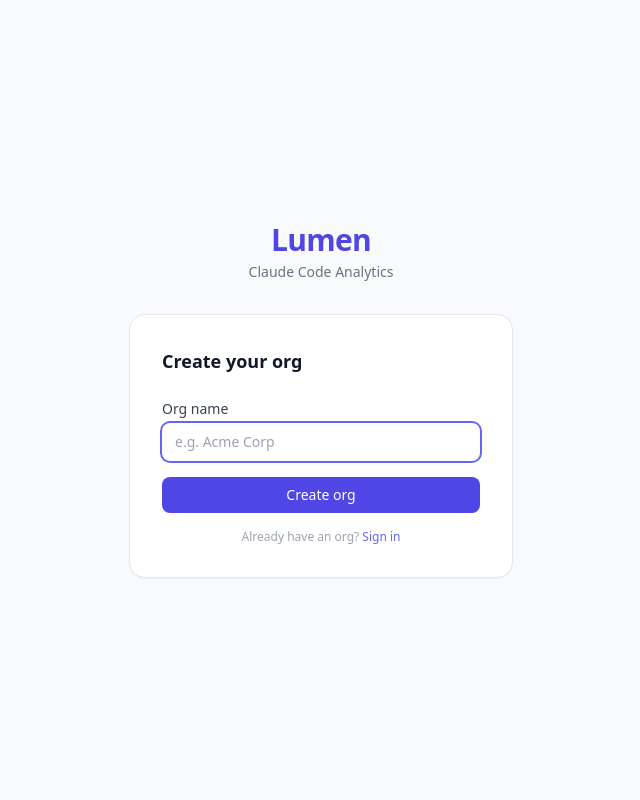
After one commit to BiggerPockets/lumen, a FastAPI app: template app/templates/setup.html in a window 1280 px wide. The commit adds this page. Shown: the whole page, without its empty margins (319-959 px from the left). Run offline with FastAPI, Linux system fonts and the light colour scheme; the template is opened without the code that fills it, so the values that code supplies are empty; some libraries are stand-ins or nearby versions.

Commit message:
Add auth, setup page, landing page, and dashboard cookie session

```diff
--- a/app/main.py
+++ b/app/main.py
@@ -1,17 +1,26 @@
-from fastapi import FastAPI
-from fastapi.responses import JSONResponse
+from fastapi import FastAPI, Request
+from fastapi.responses import HTMLResponse
+from fastapi.templating import Jinja2Templates
 from .database import engine, Base
-from .routes import events, dashboard, orgs
+from .routes import auth, events, dashboard, orgs
 
 Base.metadata.create_all(bind=engine)
 
 app = FastAPI(title="Lumen", description="Claude Code analytics platform")
+templates = Jinja2Templates(directory="app/templates")
 
+app.include_router(auth.router)
 app.include_router(events.router)
 app.include_router(dashboard.router)
 app.include_router(orgs.router)
 
 
+@app.get("/", response_class=HTMLResponse)
+def index(request: Request):
+    base_url = str(request.base_url).rstrip("/")
+    return templates.TemplateResponse(request, "index.html", {"base_url": base_url})
+
+
 @app.get("/health")
 def health():
     return {"status": "ok"}
--- /dev/null
+++ b/app/routes/auth.py
@@ -0,0 +1,43 @@
+import os
+from fastapi import APIRouter, Depends, Form, Request
+from fastapi.responses import HTMLResponse, RedirectResponse
+from fastapi.templating import Jinja2Templates
+from sqlalchemy.orm import Session
+from ..database import get_db
+from ..models import Org
+
+router = APIRouter()
+templates = Jinja2Templates(directory="app/templates")
+
+COOKIE_NAME = "lumen_session"
+
+
+def get_current_org(request: Request, db: Session = Depends(get_db)):
+    api_key = request.cookies.get(COOKIE_NAME)
+    if not api_key:
+        return None
+    return db.query(Org).filter(Org.api_key == api_key).first()
+
+
+@router.get("/login", response_class=HTMLResponse)
+def login_page(request: Request):
+    return templates.TemplateResponse(request, "login.html", {})
+
+
+@router.post("/login")
+def login(request: Request, api_key: str = Form(...), db: Session = Depends(get_db)):
+    org = db.query(Org).filter(Org.api_key == api_key.strip()).first()
+    if not org:
+        return templates.TemplateResponse(
+            request, "login.html", {"error": "Invalid API key."}
+        )
+    response = RedirectResponse(url="/dashboard", status_code=303)
+    response.set_cookie(COOKIE_NAME, api_key.strip(), httponly=True, samesite="lax")
+    return response
+
+
+@router.get("/logout")
+def logout():
+    response = RedirectResponse(url="/login", status_code=303)
+    response.delete_cookie(COOKIE_NAME)
+    return response
--- a/app/templates/dashboard.html
+++ b/app/templates/dashboard.html
@@ -19,7 +19,10 @@
       <span class="text-gray-300">/</span>
       <span class="text-gray-700 font-medium">{{ org.name }}</span>
     </div>
-    <span class="text-xs text-gray-400">Last 30 days</span>
+    <div class="flex items-center gap-4">
+      <span class="text-xs text-gray-400">Last 30 days</span>
+      <a href="/logout" class="text-xs text-gray-400 hover:text-gray-600">Sign out</a>
+    </div>
   </header>
 
   <main class="max-w-7xl mx-auto px-6 py-8 space-y-8">
--- /dev/null
+++ b/app/templates/setup.html
@@ -0,0 +1,102 @@
+<!DOCTYPE html>
+<html lang="en">
+<head>
+  <meta charset="UTF-8">
+  <meta name="viewport" content="width=device-width, initial-scale=1.0">
+  <title>Lumen — Create org</title>
+  <script src="https://cdn.tailwindcss.com"></script>
+</head>
+<body class="bg-gray-50 min-h-screen flex items-center justify-center">
+  <div class="w-full max-w-sm">
+    <div class="text-center mb-8">
+      <span class="text-3xl font-bold text-indigo-600 tracking-tight">Lumen</span>
+      <p class="text-sm text-gray-500 mt-1">Claude Code Analytics</p>
+    </div>
+
+    <div class="bg-white rounded-2xl border border-gray-200 shadow-sm p-8">
+
+      {% if created %}
+        <div class="text-center">
+          <div class="inline-flex items-center justify-center w-12 h-12 rounded-full bg-green-100 mb-4">
+            <svg class="w-6 h-6 text-green-600" fill="none" stroke="currentColor" viewBox="0 0 24 24">
+              <path stroke-linecap="round" stroke-linejoin="round" stroke-width="2" d="M5 13l4 4L19 7"/>
+            </svg>
+          </div>
+          <h1 class="text-lg font-semibold text-gray-900 mb-1">Org created!</h1>
+          <p class="text-sm text-gray-500 mb-6">Copy your API key — it won't be shown again.</p>
+
+          <div class="bg-gray-50 rounded-lg border border-gray-200 p-3 mb-4">
+            <p class="text-xs text-gray-500 mb-1 text-left">API key</p>
+            <div class="flex items-center gap-2">
+              <code id="api-key" class="text-xs font-mono text-gray-800 break-all flex-1 text-left">{{ created.api_key }}</code>
+              <button
+                onclick="navigator.clipboard.writeText('{{ created.api_key }}'); this.textContent = 'Copied!';"
+                class="shrink-0 text-xs text-indigo-600 hover:text-indigo-800 font-medium"
+              >Copy</button>
+            </div>
+          </div>
+
+          <a
+            href="/login"
+            class="block w-full bg-indigo-600 hover:bg-indigo-700 text-white text-sm font-medium py-2 rounded-lg transition-colors text-center"
+          >
+            Go to login
+          </a>
+        </div>
+
+      {% else %}
+        <h1 class="text-lg font-semibold text-gray-900 mb-6">Create your org</h1>
+
+        {% if error %}
+        <div class="mb-4 rounded-lg bg-red-50 border border-red-200 px-4 py-3 text-sm text-red-700">
+          {{ error }}
+        </div>
+        {% endif %}
+
+        <form method="post" action="/setup" class="space-y-4">
+          <div>
+            <label for="name" class="block text-sm font-medium text-gray-700 mb-1">Org name</label>
+            <input
+              id="name"
+              name="name"
+              type="text"
+              required
+              autofocus
+              placeholder="e.g. Acme Corp"
+              class="w-full rounded-lg border border-gray-300 px-3 py-2 text-sm focus:outline-none focus:ring-2 focus:ring-indigo-500 focus:border-transparent"
+            />
+          </div>
+
+          {% if admin_secret_required %}
+          <div>
+            <label for="admin_secret" class="block text-sm font-medium text-gray-700 mb-1">Admin secret</label>
+            <input
+              id="admin_secret"
+              name="admin_secret"
+              type="password"
+              required
+              placeholder="Required to create an org"
+              class="w-full rounded-lg border border-gray-300 px-3 py-2 text-sm focus:outline-none focus:ring-2 focus:ring-indigo-500 focus:border-transparent"
+            />
+          </div>
+          {% else %}
+            <input type="hidden" name="admin_secret" value="" />
+          {% endif %}
+
+          <button
+            type="submit"
+            class="w-full bg-indigo-600 hover:bg-indigo-700 text-white text-sm font-medium py-2 rounded-lg transition-colors"
+          >
+            Create org
+          </button>
+        </form>
+
+        <p class="mt-4 text-center text-xs text-gray-400">
+          Already have an org? <a href="/login" class="text-indigo-500 hover:underline">Sign in</a>
+        </p>
+      {% endif %}
+
+    </div>
+  </div>
+</body>
+</html>
```
Also changed, not shown: app/routes/dashboard.py (+8 -12 lines), app/routes/orgs.py (+49 -4 lines), app/templates/index.html (added, +116 -0 lines), app/templates/login.html (added, +52 -0 lines).
